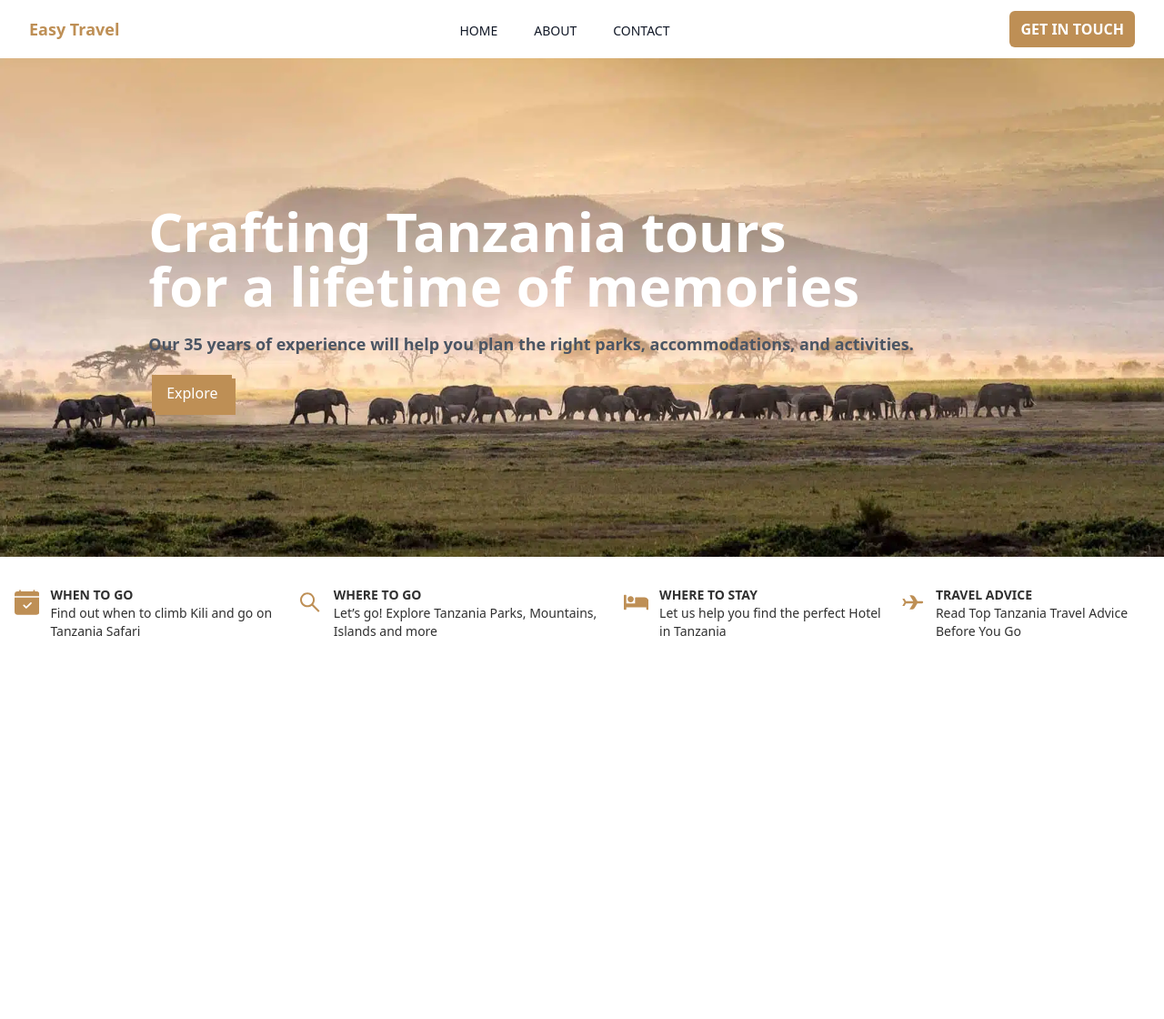
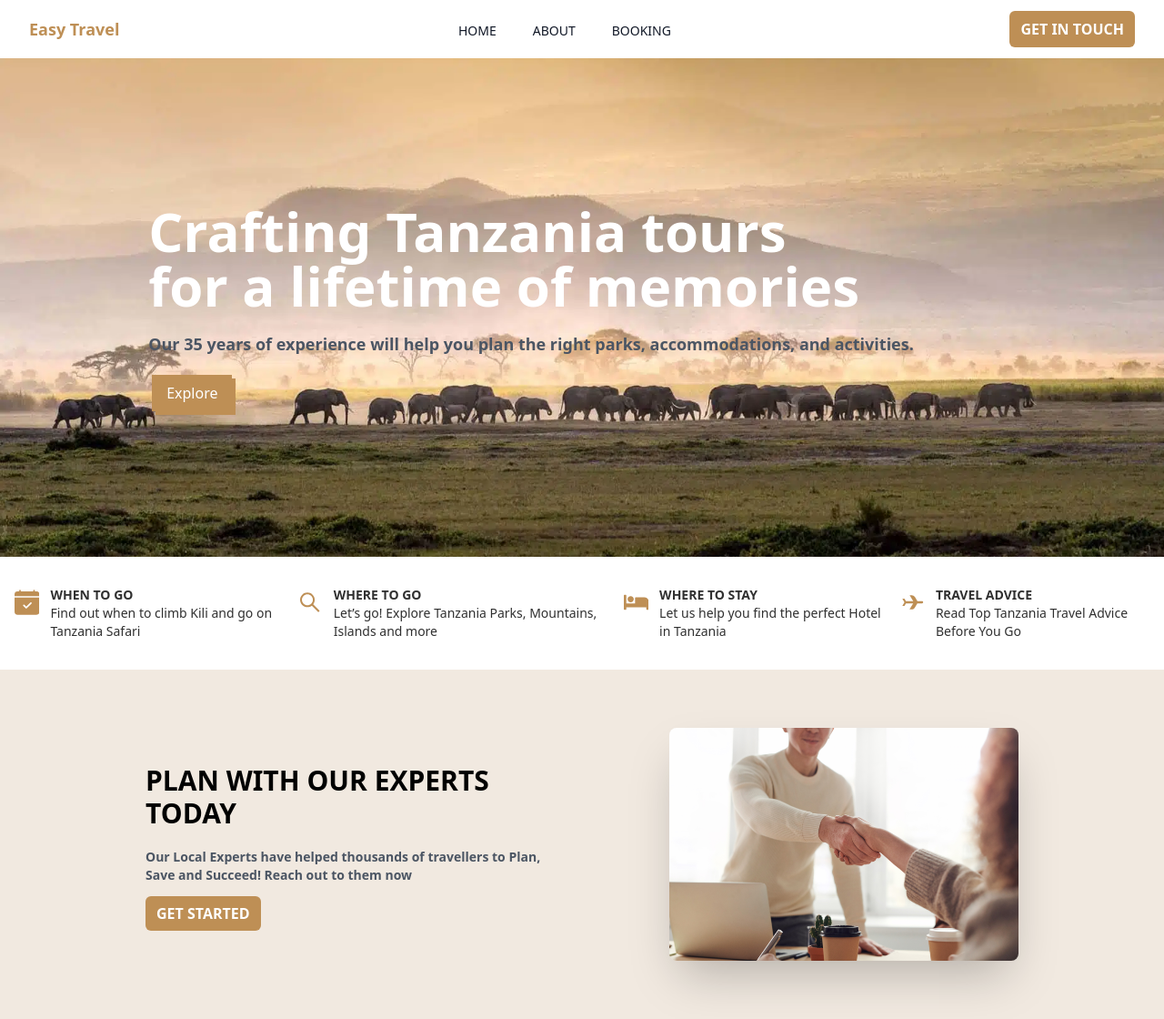
Before and after one commit to abdullah-masud/Easy-Travels-Client, a React (Create React App) app: page / in a window 1280 px wide. Shown: the whole page at 91% size. Before the commit the page ends 800 px from the top, so only its background shows below. Built offline with nearby package versions, Linux system fonts and the light colour scheme.

Commit message:
booking section done

```diff
--- a/src/Pages/Home/Banner.js
+++ b/src/Pages/Home/Banner.js
@@ -12,11 +12,11 @@ const Banner = () => {
                     <h1 className="lg:text-6xl lg:w-full w-80 lg:mt-0 mt-3 text-3xl font-bold text-white">Crafting Tanzania tours
                         <br /> for a lifetime of memories</h1>
                     <p className='my-5 text-lg font-semibold text-gray-600'>Our 35 years of experience will help you plan the right parks, accommodations, and activities.</p>
-                    <Link to="/blogs" className="lg:ml-1 relative inline-block px-4 py-2 font-medium group">
+                    <button className="lg:ml-1 relative inline-block px-4 py-2 font-medium group">
                         <span className="absolute inset-0 w-full h-full transition duration-200 ease-out transform translate-x-1 translate-y-1 bg-primary group-hover:-translate-x-0 group-hover:-translate-y-0"></span>
                         <span className="absolute inset-0 w-full h-full bg-primary border-2 border-primary group-hover:bg-primary"></span>
                         <span className="relative text-[#ffff] group-hover:text-[#ffff]">Explore</span>
-                    </Link>
+                    </button>
                 </div>
             </div>
         </div >
--- /dev/null
+++ b/src/Pages/Home/BookingSection.js
@@ -0,0 +1,26 @@
+import React from 'react';
+import expert from '../../assets/images/expert.jpg'
+import { Link } from 'react-router-dom';
+
+const BookingSection = () => {
+    return (
+        <div className="hero   bg-[#c7ab8942]">
+            <div className="flex flex-col items-center w-3/4 lg:flex-row-reverse py-16  max-w-7xl mx-auto lg:justify-around">
+                <img src={expert} className="lg:max-w-sm max-w-xs rounded-lg shadow-2xl " alt='' />
+                <div className='lg:mr-28'>
+                    <h1 className="lg:text-3xl lg:w-full w-80 lg:mt-0 mt-3 text-3xl font-bold text-black">PLAN WITH OUR EXPERTS TODAY</h1>
+                    <p className='my-5 text-sm font-semibold text-gray-600'>Our Local Experts have helped thousands of travellers to Plan, Save and Succeed! Reach out to them now</p>
+                    <Link to='/booking'
+                        type="button"
+                        className="font-semibold rounded-md bg-primary px-3 py-2 text-white  uppercase"
+                    >
+                        GET STARTED
+
+                    </Link>
+                </div>
+            </div>
+        </div >
+    );
+};
+
+export default BookingSection;
--- a/src/Pages/Home/Home.js
+++ b/src/Pages/Home/Home.js
@@ -1,11 +1,13 @@
 import React from 'react';
 import Banner from './Banner'
 import Options from './Options';
+import BookingSection from './BookingSection';
 const Home = () => {
     return (
         <div>
             <Banner />
             <Options />
+            <BookingSection />
         </div>
     );
 };
--- a/src/Pages/Shared/Navbar.js
+++ b/src/Pages/Shared/Navbar.js
@@ -32,21 +32,21 @@ export default function Example() {
                                 >
                                     About
                                 </Link>
-                                <Link to='/contact'
+                                <Link to='/booking'
 
                                     className="inline-flex items-center  px-1 pt-1 text-sm font-medium text-gray-900 uppercase"
                                 >
-                                    Contact
+                                    Booking
                                 </Link>
                             </div>
                             <div className="hidden sm:ml-6 sm:flex sm:items-center">
-                                <button
+                                <Link to='/contact'
                                     type="button"
                                     className="font-semibold rounded-md bg-primary px-3 py-2 text-white  uppercase"
                                 >
                                     GET in touch
 
-                                </button>
+                                </Link>
 
                                 {/* Profile dropdown */}
 
```
Also changed, not shown: src/assets/images/expert.jpg (added).
